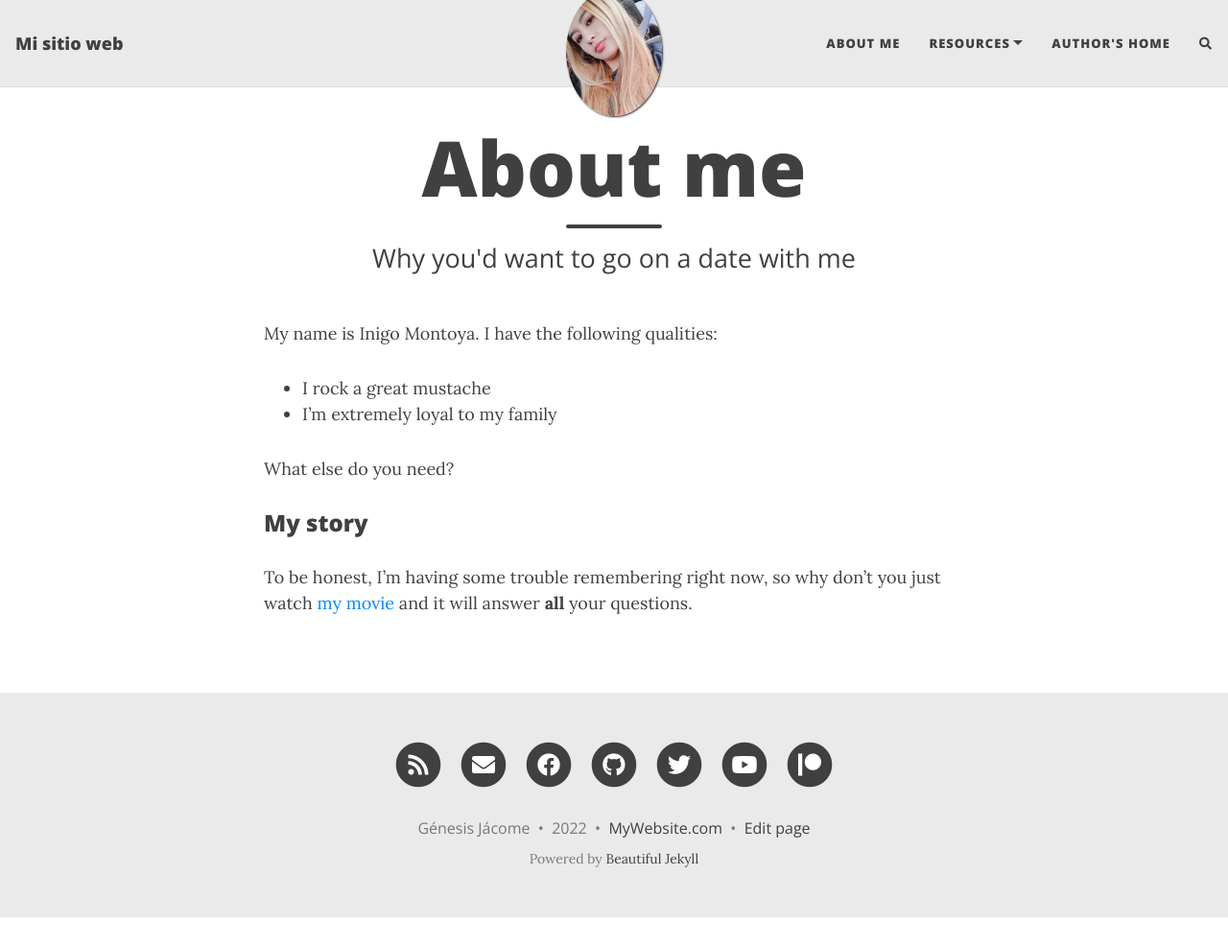
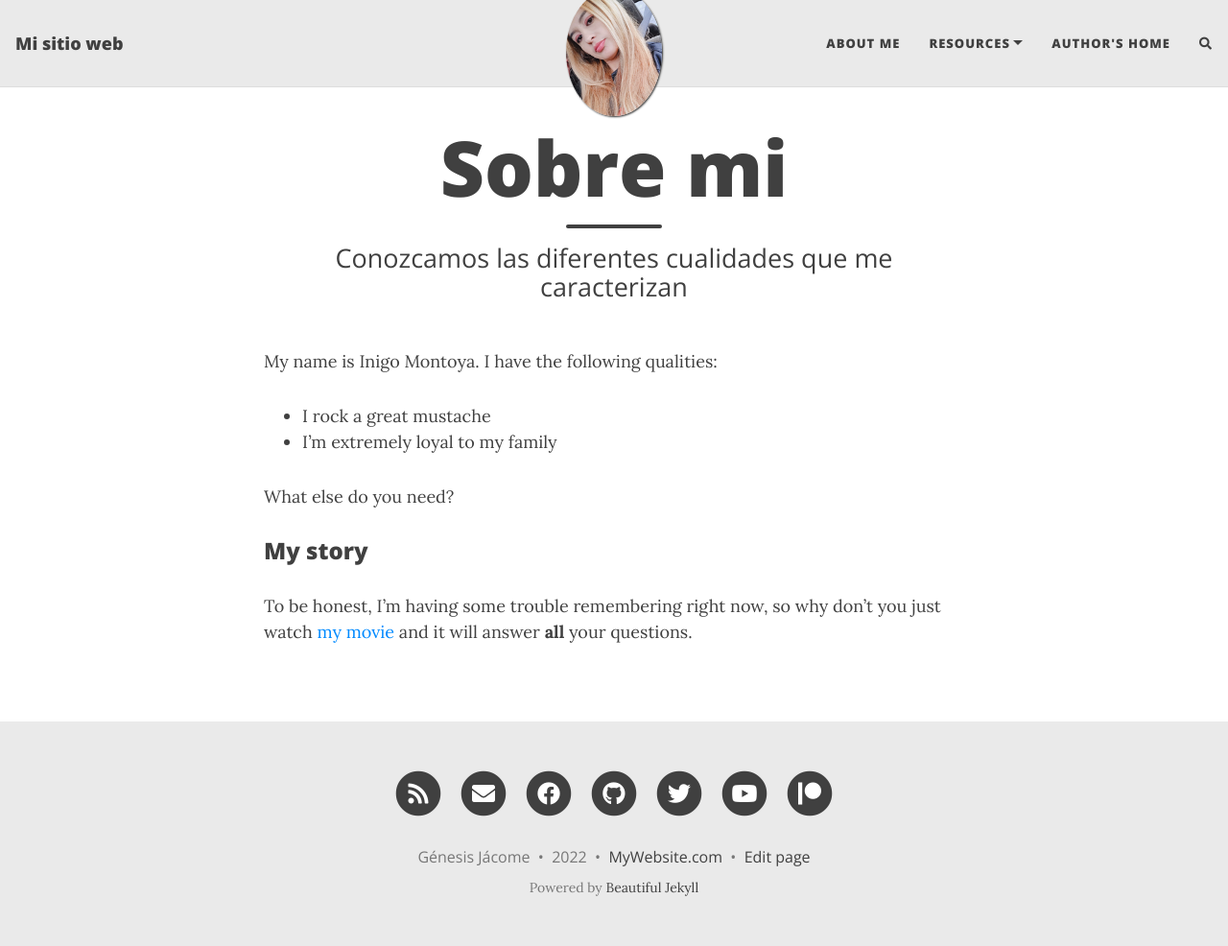
Before and after one commit to gmaribelj/gmaribelj.github.io, a Jekyll site: the page built from aboutme.md, in a window 1280 px wide and 986 px high. Shown: the whole window at 96% size. Built offline with Jekyll 4.4.1, drawn with Linux system fonts in a browser that asks for light colours; nearby versions of some CDN libraries; comment, search, counter and statistics services are not loaded.

Commit message:
Update aboutme.md

```diff
--- a/aboutme.md
+++ b/aboutme.md
@@ -1,7 +1,7 @@
 ---
 layout: page
-title: About me
-subtitle: Why you'd want to go on a date with me
+title: Sobre mi
+subtitle: Conozcamos las diferentes cualidades que me caracterizan
 ---
 
 My name is Inigo Montoya. I have the following qualities:
```
